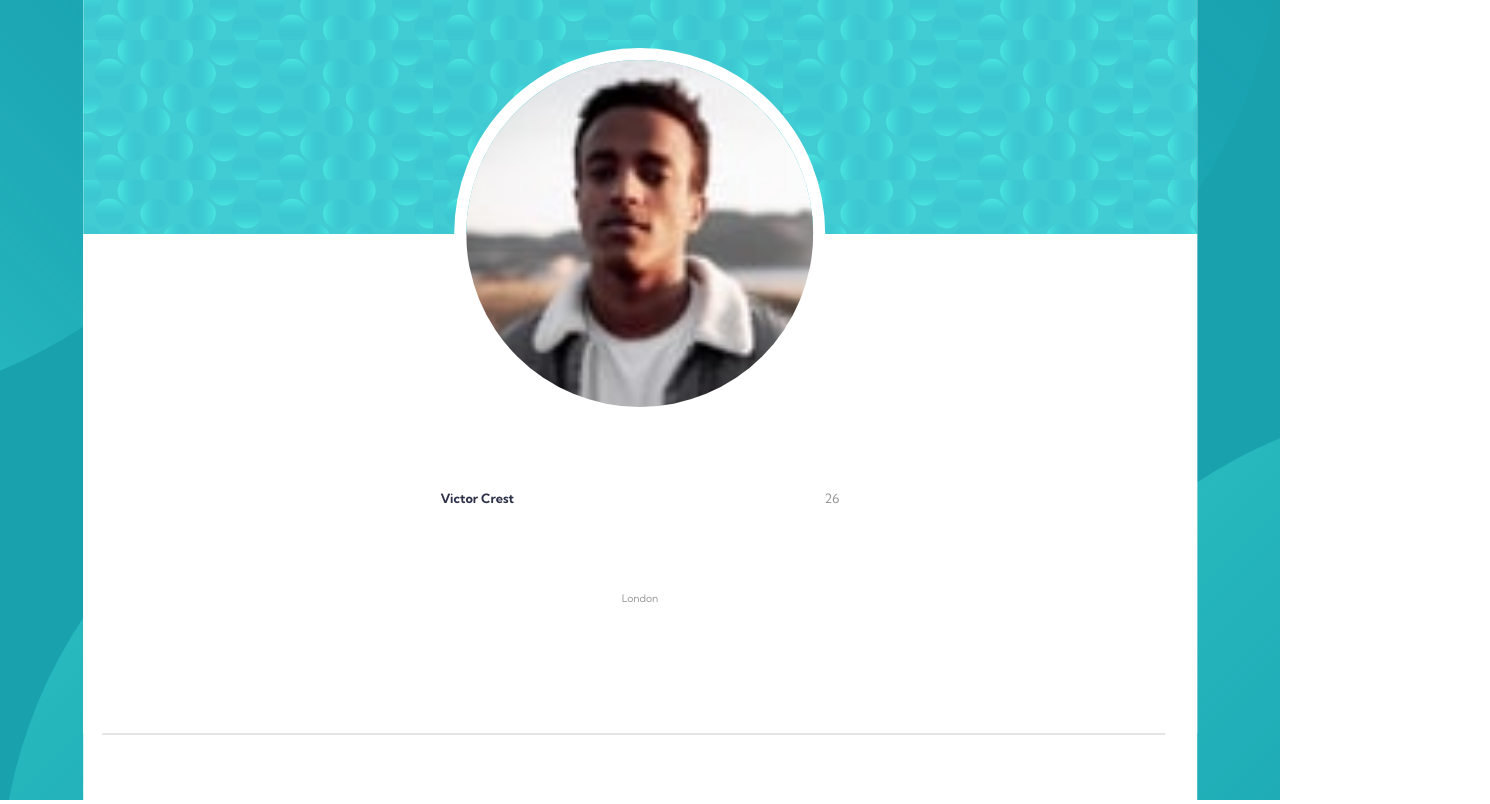
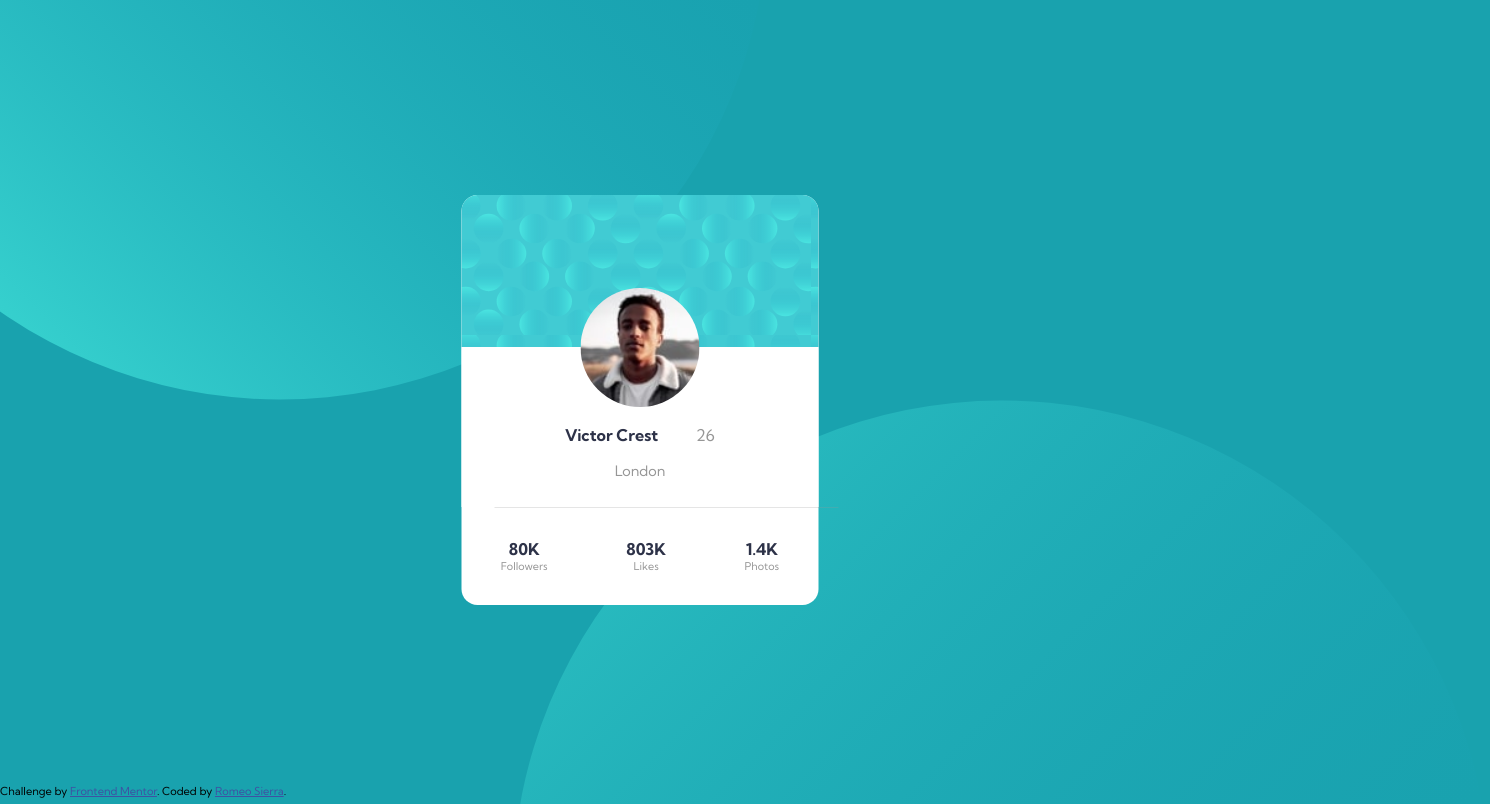
Before and after one commit to romeosierra2020/FEMprofilecard, a plain HTML site: page index.html in a window 1280 px wide. Shown: the top 804 px of the page, 1490 px wide, since content can reach past the window. Drawn offline with Linux system fonts and the light colour scheme.

Commit message:
Responsive Layout Included

```diff
--- a/index.html
+++ b/index.html
@@ -16,8 +16,12 @@
   <link rel="stylesheet" href="style.css">
 </head>
 <body>
-  <div class="container-top"></div>
-  <div class="container-bottom"></div>
+  <div class="container-top">
+    <svg width="978" height="978" xmlns="http://www.w3.org/2000/svg"><defs><linearGradient x1="50%" y1=".779%" x2="50%" y2="100%" id="a"><stop stop-color="#0989B4" stop-opacity="0" offset="0%"/><stop stop-color="#53FFEE" offset="99.94%"/></linearGradient></defs><ellipse fill="url(#a)" transform="rotate(-135 489 489)" cx="489" cy="489" rx="489" ry="488" fill-rule="evenodd" opacity=".5"/></svg>
+  </div>
+  <div class="container-bottom">
+    <svg width="978" height="978" xmlns="http://www.w3.org/2000/svg"><defs><linearGradient x1="50%" y1=".779%" x2="50%" y2="100%" id="a"><stop stop-color="#0989B4" stop-opacity="0" offset="0%"/><stop stop-color="#53FFEE" offset="99.94%"/></linearGradient></defs><ellipse fill="url(#a)" transform="scale(1 -1) rotate(45 1669.55 0)" cx="489" cy="489" rx="489" ry="488" fill-rule="evenodd" opacity=".25"/></svg>
+  </div>
   <div class="card-container">
     <div class="card-top">
 
@@ -51,24 +55,9 @@
 
     </div>
   </div>
-
-    Victor Crest
-    26
-    London
-
-    80K
-    Followers
-
-    803K
-    Likes
-
-    1.4K
-    Photos
-
-
-    <div class="attribution">
+  <div class="attribution">
       Challenge by <a href="https://www.frontendmentor.io?ref=challenge" target="_blank">Frontend Mentor</a>.
-      Coded by <a href="#">Your Name Here</a>.
+      Coded by <a href="#">Romeo Sierra</a>.
   </div>
 </body>
 </html>
--- a/style.css
+++ b/style.css
@@ -16,49 +16,44 @@
 
 html {
     font-family: 'Kumbh Sans', sans-serif;
-    font-size: 100%;
+    font-size: 18px;
     overflow: hidden;
+    background-color: var(--darkCyan);
 
 }
 h1 {
-    font-size: 0.8rem;
+    font-size: .9rem;
     font-weight: bold;
     color: var(--darkBlue);
 }
 h2 {
+    font-size: .9rem;
+    font-weight: lighter;
+    color: var(--darkGray);
+}
+h3 {
     font-size: 0.8rem;
     font-weight: lighter;
     color: var(--darkGray);
 }
-h3 {
-    font-size: 0.65rem;
-    font-weight: lighter;
-    color: var(--darkGray);
-}
 h4 {
-    font-size: 0.5rem;
+    font-size: 0.6rem;
     font-weight: lighter;
     color: var(--darkGray);
 }
 
 .container-top {
-    background-color: var(--darkCyan);
     transform: rotate(180deg);
     position: absolute;
     top: 0;
-    height: 51vh;
-    width: 100%;
-    background-image: url("images/bg-pattern-top.svg");
-    object-fit: cover;
+    right: 40vw;
+    height: 50vh;
 }
 .container-bottom {
-    background-color: var(--darkCyan);
     position: absolute;
+    left: 40vw;
     top: 50vh;
-    height: 50%;
-    width: 100%;
-    background-image: url("images/bg-pattern-bottom.svg");
-    object-fit: cover;
+    height: 50vh;
 }
 
 .card-container {
@@ -101,13 +96,12 @@ h4 {
     position: absolute;
     left: 29vw;
     top: -14.5vw;
-    border: 1vw solid white;
     border-radius: 50%;
 }
 
 #person {
     position: absolute;
-    top: 20vw;
+    top: 19vw;
     width: 100%;
     display: flex;
     align-items: flex-end;
@@ -115,7 +109,7 @@ h4 {
 }
 
 #name {
-    width: 30vw;
+    width: 32vw;
 
 }
 
@@ -129,8 +123,8 @@ h4 {
 #line {
     position: absolute;
     top: 39vw;
-    height: 0.2vw;
-    width: 83vw;
+    height: 0.25vw;
+    width: 84vw;
     left: 1.5vw;
     background-color: var(--darkGray);
     opacity: 0.25;
@@ -146,11 +140,56 @@ h4 {
     height: 100%;
     display: flex;
     flex-direction: row;
-    align-items: center;
     justify-content: space-around;
 }
 .stat-items {
     flex-direction: column;
     display: flex;
     text-align: center;
+    justify-content: space-between;
 }
+.attribution {
+    position: absolute;
+    top: 98vh;
+}
+
+@media screen and (min-width: 410px) {
+    .card-container {
+        height: 410px;
+        width: 357px;
+        border-radius: 16px;
+    }
+    .card-top {
+        height: 168px;
+        border-radius: 16px;
+    }
+    .card-middle {
+        top: 152px;
+        height: 160px;
+    }
+    #profile-picture {
+        height: 119px;
+        width: 119px;
+        left: 119px;
+        top: -59.5px;
+    }
+    #person {
+        top: 78px;
+    }
+    #name {
+        width: 131px;
+    }
+    #location {
+        top: 115px;
+    }
+    #line {
+        top: 160px;
+        height: 1px;
+        width: 344px;
+        left: 33px;
+    }
+    .card-bottom {
+        top: 344px;
+        height: 4px;
+    }
+}
```
